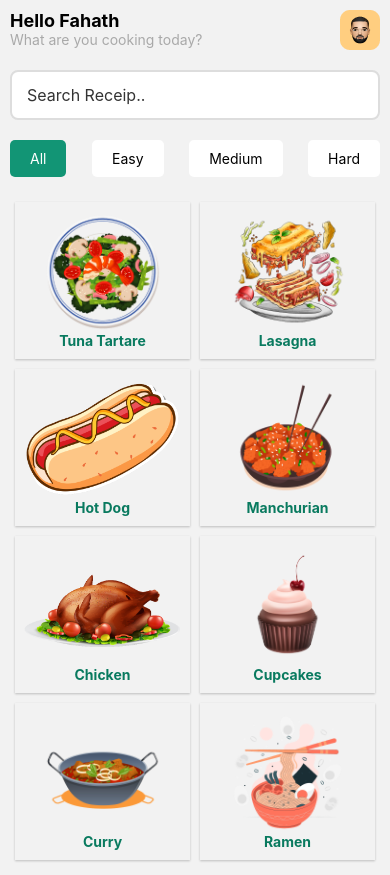
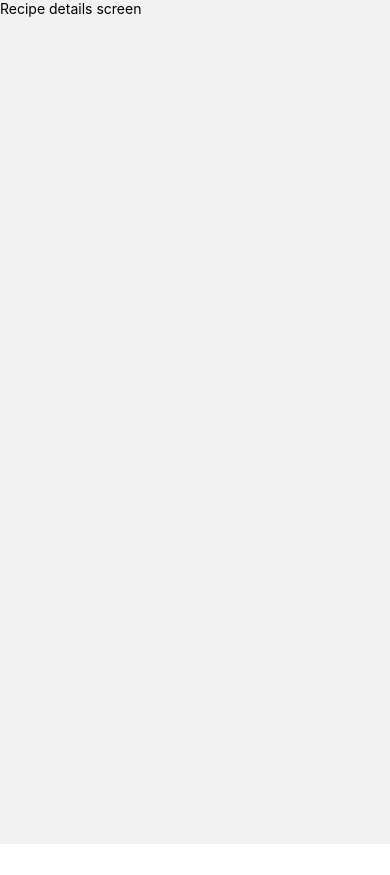
Before and after one commit to fmfahath/receipe-app, a React Native app: screen /RecipeDetails in a window 390 px wide. After the commit the page ends 844 px from the top, so only its background shows below. Built offline with nearby package versions, Linux system fonts and the light colour scheme.

Commit message:
RecipeCard component  changed into TOuchableOpacity, RecipeDetails screen created, navigation added

```diff
--- a/App.js
+++ b/App.js
@@ -5,6 +5,7 @@ import { createStackNavigator } from '@react-navigation/stack';
 //screens
 import { Welcome } from './screens/welcome/Welcome';
 import { Dashboard } from './screens/dashboard/Dashboard';
+import { RecipeDetails } from './screens/recipeDetails/RecipeDetails';
 
 const Stack = createStackNavigator();
 
@@ -14,6 +15,7 @@ export default function App() {
       <Stack.Navigator initialRouteName='Dashboard'>
         <Stack.Screen name="Welcome" component={Welcome} options={{ headerShown: false }} />
         <Stack.Screen name="Dashboard" component={Dashboard} options={{ headerShown: false }} />
+        <Stack.Screen name="RecipeDetails" component={RecipeDetails} options={{ headerShown: false }} />
       </Stack.Navigator>
     </NavigationContainer>
   );
--- a/components/RecipeCard/RecipeCard.jsx
+++ b/components/RecipeCard/RecipeCard.jsx
@@ -1,7 +1,7 @@
-import { View, Text, Image } from "react-native";
+import { View, Text, Image, TouchableOpacity } from "react-native";
 import { FlatList } from "react-native-gesture-handler";
 
-export function RecipeCard({ data }) {
+export function RecipeCard({ data, navigation }) {
     return (
         <View style={{ flex: 1 }}>
             <FlatList
@@ -9,7 +9,11 @@ export function RecipeCard({ data }) {
                 data={data}
                 renderItem={({ item }) => {
                     return (
-                        <View style={{
+                        <TouchableOpacity
+                            onPress={() => {
+                                navigation.navigate("RecipeDetails");
+                            }}
+                            style={{
                                 flex: 1,
                                 // borderColor: "#333",
                                 // borderWidth: 2,
@@ -29,9 +33,9 @@ export function RecipeCard({ data }) {
                                 elevation: 3,
                             }}>
 
-                            <Image source={item.image} style={{ height: 120 }} resizeMode="contain" />
+                            <Image source={item.image} style={{ height: 120, width: 120 }} resizeMode="contain" />
                             <Text style={{ color: "#097a5f", fontWeight: "bold" }}>{item.name}</Text>
-                        </View>
+                        </TouchableOpacity>
                     )
                 }}
             />
--- a/screens/dashboard/Dashboard.jsx
+++ b/screens/dashboard/Dashboard.jsx
@@ -8,13 +8,13 @@ import { RecipeCard } from "../../components/RecipeCard/RecipeCard";
 import { DifficultyLevels as DifficultyLevelsData } from '../../data';
 import { recipeList as recipeListData } from '../../data';
 
-export function Dashboard() {
+export function Dashboard({ navigation }) {
     return (
         <SafeAreaView style={{ flex: 1, padding: 10 }}>
             <TopBar />
             <SearchReceip />
             <DifficultyBtn data={DifficultyLevelsData} />
-            <RecipeCard data={recipeListData} />
+            <RecipeCard data={recipeListData} navigation={navigation} />
         </SafeAreaView>
     )
 }
--- /dev/null
+++ b/screens/recipeDetails/RecipeDetails.jsx
@@ -0,0 +1,9 @@
+import { View, Text } from "react-native"
+
+export function RecipeDetails() {
+    return (
+        <View>
+            <Text>Recipe details screen</Text>
+        </View>
+    )
+}
```
Lines whose indentation alone changed are shown as unchanged.
